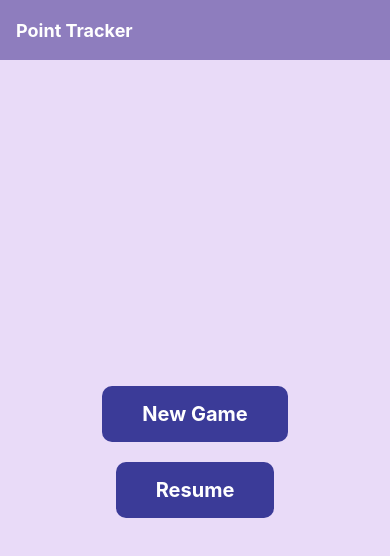
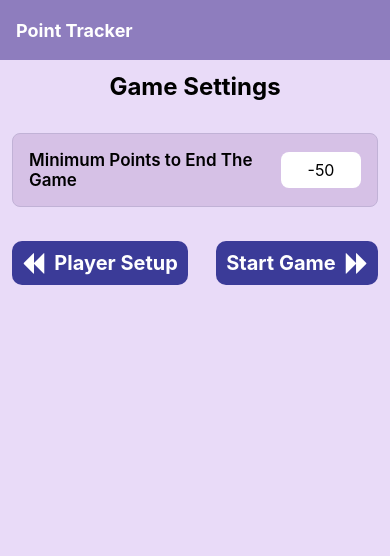
Before and after one commit to Fahim-ju/PointGuni, a React Native app: screen /GameSettingsScreen in a window 390 px wide. Shown: the top 556 px of the page. Built offline with nearby package versions, Linux system fonts and the light colour scheme.

Commit message:
navigation stopped for pointview using device navigator

```diff
--- a/src/navigation/AppNavigator.tsx
+++ b/src/navigation/AppNavigator.tsx
@@ -1,7 +1,8 @@
 import React from "react";
 import { createStackNavigator } from "@react-navigation/stack";
+
 import StartScreen from "../screens/StartScreen";
-// import GridPointScreen from "../screens/GridPointScreen";
+import GameSettingsScreen from "../screens/GameSettingsScreen";
 import PointViewerScreen from "../screens/PointViewerScreen";
 import ListPointScreen from "../screens/ListPointScreen";
 import PlayerSetupScreen from "../screens/PlayerSetupScreen";
@@ -13,8 +14,8 @@ export default function AppNavigator() {
     <Stack.Navigator initialRouteName="Home">
       <Stack.Screen name="Home" component={StartScreen} options={{ title: "", headerTransparent: true, headerLeft: () => null }} />
       <Stack.Screen
-        name="PointView"
-        component={PointViewerScreen}
+        name="GameSettingsScreen"
+        component={GameSettingsScreen}
         options={{ title: "", headerTransparent: true, headerLeft: () => null }}
       />
       <Stack.Screen
@@ -22,6 +23,11 @@ export default function AppNavigator() {
         component={PlayerSetupScreen}
         options={{ title: "", headerTransparent: true, headerLeft: () => null }}
       />
+      <Stack.Screen
+        name="PointView"
+        component={PointViewerScreen}
+        options={{ title: "", headerTransparent: true, headerLeft: () => null }}
+      />
     </Stack.Navigator>
   );
 }
--- /dev/null
+++ b/src/screens/GameSettingsScreen.tsx
@@ -0,0 +1,84 @@
+import React, { useState } from "react";
+import { View, Text, TextInput, TouchableOpacity, StyleSheet, Switch } from "react-native";
+import type { StackNavigationProp } from "@react-navigation/stack";
+import { RootStackParamList } from "../types/RootStack";
+import { useGameContext } from "../context/GameContext";
+import Icon from "react-native-vector-icons/FontAwesome";
+
+// Add more settings as needed
+export type GameSettings = {
+  minPoint: number;
+  allowNegative: boolean;
+};
+
+type GameSettingsScreenProps = {
+  navigation: StackNavigationProp<RootStackParamList, "PlayerSetupScreen">;
+};
+
+const GameSettingsScreen = ({ navigation }: GameSettingsScreenProps) => {
+  const { updateGameSettings } = useGameContext();
+  const [minPoint, setMinPoint] = useState("-50");
+
+  const handleNext = () => {
+    if (!minPoint || isNaN(Number(minPoint))) {
+      alert("Please enter a valid minimum point value.");
+    }
+    updateGameSettings({ minPoints: Number(minPoint) });
+    navigation.navigate("PointView");
+  };
+
+  const handlePrev = () => {
+    navigation.goBack();
+  };
+
+  return (
+    <View style={styles.container}>
+      <Text style={styles.title}>Game Settings</Text>
+      <View style={styles.settingRow}>
+        <Text style={styles.label}>Minimum Points to End The Game</Text>
+        <TextInput style={styles.input} value={minPoint} onChangeText={setMinPoint} keyboardType="numeric" />
+      </View>
+
+      <View style={{ flexDirection: "row", justifyContent: "space-between" }}>
+        <TouchableOpacity style={styles.nextButton} onPress={handlePrev}>
+            <Icon name="backward" size={24} color="#fff" />
+          <Text style={styles.nextButtonText}>Player Setup</Text>
+        </TouchableOpacity>
+        <TouchableOpacity style={styles.nextButton} onPress={handleNext}>
+          <Text style={styles.nextButtonText}>Start Game</Text>
+            <Icon name="forward" size={24} color="#fff" />
+        </TouchableOpacity>
+      </View>
+    </View>
+  );
+};
+
+const styles = StyleSheet.create({
+  container: { flex: 1, backgroundColor: "#E9DBF8", padding: 12, justifyContent: "flex-start" },
+  title: { fontSize: 24, fontWeight: "bold", marginBottom: 32, textAlign: "center" },
+  settingRow: {
+    flexDirection: "row",
+    alignItems: "center",
+    marginBottom: 24,
+    justifyContent: "space-between",
+    backgroundColor: "#D6C1E6",
+    borderWidth: 0.5,
+    borderColor: "#C1B2D6",
+    padding: 16,
+    borderRadius: 8,
+  },
+  label: { fontSize: 17, fontWeight: "600" },
+  input: { backgroundColor: "#fff", borderRadius: 8, padding: 8, width: 80, fontSize: 16, textAlign: "center" },
+  nextButton: {
+    flexDirection: "row",
+    gap: 10,
+    backgroundColor: "#3B3B98",
+    padding: 10,
+    borderRadius: 10,
+    alignItems: "center",
+    marginTop: 10,
+  },
+  nextButtonText: { color: "#fff", fontSize: 20, fontWeight: "bold" },
+});
+
+export default GameSettingsScreen;
--- a/src/screens/PlayerSetupScreen.tsx
+++ b/src/screens/PlayerSetupScreen.tsx
@@ -64,7 +64,7 @@ const PlayerSetupScreen = ({ navigation }: PlayerSetupScreenProps) => {
       return;
     }
     setPlayers(temporaryPlayers);
-    navigation.navigate("PointView");
+    navigation.navigate("GameSettingsScreen");
   };
 
   return (
@@ -141,7 +141,7 @@ const styles = StyleSheet.create({
   avatarContainer: { margin: 4, borderWidth: 2, borderColor: "transparent", borderRadius: 8 },
   selectedAvatar: { borderColor: "midnightblue" },
   avatar: { width: 40, height: 40, borderRadius: 5 },
-  startButton: { marginTop: 10, backgroundColor: "#3B3B98", padding: 16, borderRadius: 10, alignItems: "center" },
+  startButton: { marginTop: 10, backgroundColor: "#3B3B98", padding: 10, borderRadius: 10, alignItems: "center" },
   startButtonText: { color: "#fff", fontSize: 20, fontWeight: "bold" },
 });
 
--- a/src/screens/PointViewerScreen.tsx
+++ b/src/screens/PointViewerScreen.tsx
@@ -1,16 +1,47 @@
-import { View } from "react-native";
+import { View, BackHandler } from "react-native";
 import React from "react";
 import GridPointScreen from "./GridPointScreen";
 import ListPointScreen from "./ListPointScreen";
 import Footer from "../component/Footer";
-import { useNavigation, useRoute } from "@react-navigation/native";
+import { useNavigation, useRoute, useFocusEffect } from "@react-navigation/native";
 import type { RouteProp } from "@react-navigation/native";
 import type { RootStackParamList } from "../types/RootStack";
+import { ToastAndroid } from "react-native";
 
 const PointViewerScreen = () => {
   const navigation = useNavigation<any>();
   const route = useRoute<RouteProp<RootStackParamList, "PointView">>();
   const view = (route.params as any)?.view || "grid";
+
+  // Double tap back to exit app
+  const backPressCount = React.useRef(0);
+  const backPressTimeout = React.useRef<NodeJS.Timeout | null>(null);
+  useFocusEffect(
+    React.useCallback(() => {
+      const onBackPress = () => {
+        if (backPressCount.current === 0) {
+          backPressCount.current = 1;
+            // Optionally show a toast here: "Press back again to exit"
+            // Example using react-native's ToastAndroid (Android only):
+            ToastAndroid.show("Press back again to exit", ToastAndroid.SHORT);
+          if (backPressTimeout.current) clearTimeout(backPressTimeout.current);
+          backPressTimeout.current = setTimeout(() => {
+            backPressCount.current = 0;
+          }, 1000);
+          return true;
+        } else {
+          BackHandler.exitApp();
+          return true;
+        }
+      };
+      const subscription = BackHandler.addEventListener('hardwareBackPress', onBackPress);
+      return () => {
+        subscription.remove();
+        if (backPressTimeout.current) clearTimeout(backPressTimeout.current);
+        backPressCount.current = 0;
+      };
+    }, [])
+  );
 
   const handleGridPress = () => {
     if (view !== "grid") {
--- a/src/types/RootStack.ts
+++ b/src/types/RootStack.ts
@@ -1,6 +1,7 @@
 
 export type RootStackParamList = {
   StartScreen: undefined;
+  GameSettingsScreen: undefined;
   PlayerSetupScreen: undefined;
   PointView?: { view?: "grid" | "list" };
 };
```
